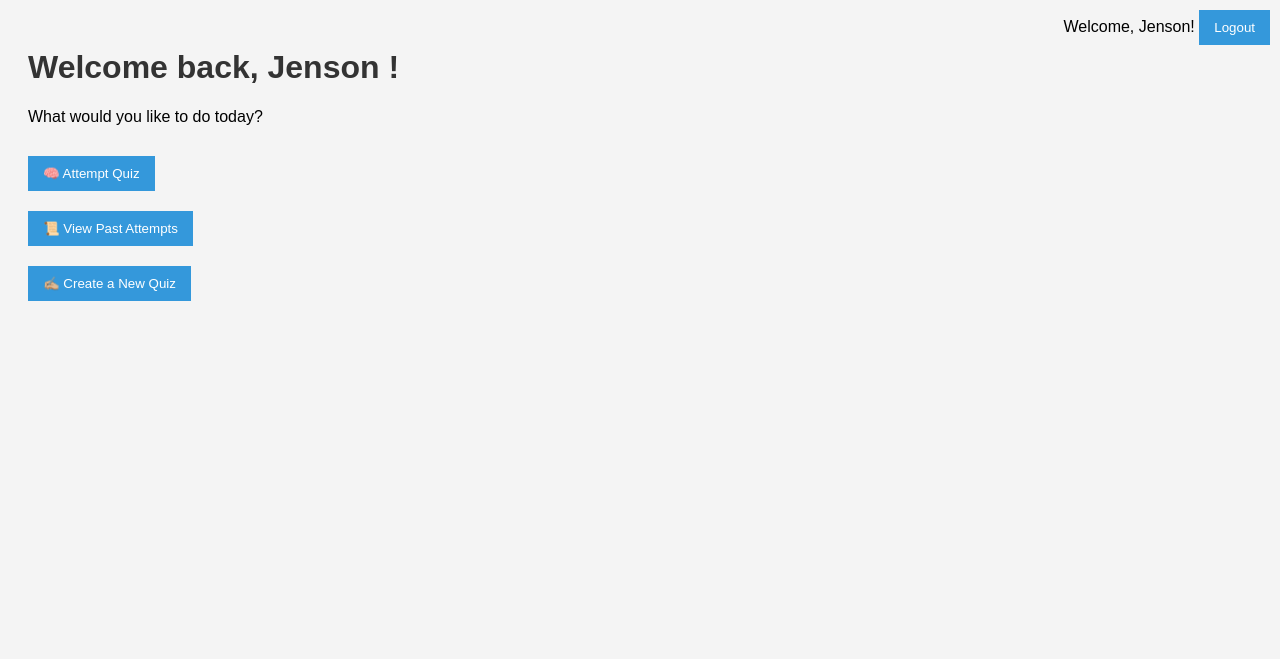
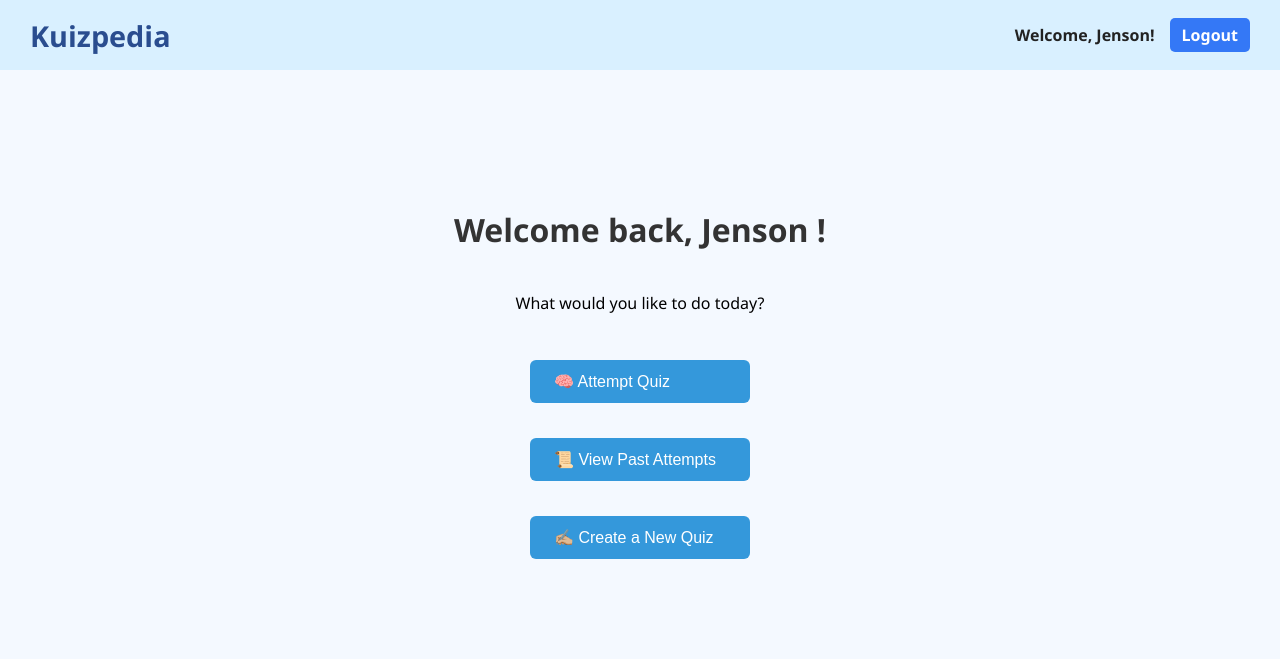
Before and after one commit to Jenson1301/Kuizpedia_4-02, a Flask app: page /dashboard in a window 1280 px wide. Shown: the top 659 px of the page. Run offline with Flask 3, Linux system fonts and the light colour scheme; a user stored in the database is signed in.

Commit message:
design login and dashboard

```diff
--- a/backend/app.py
+++ b/backend/app.py
@@ -74,3 +74,8 @@ import os
 if __name__ == '__main__':
     port = int(os.environ.get('PORT', 5000))
     app.run(debug=True, host='0.0.0.0', port=port)
+
+@app.route('/dashboard')
+def dashboard():
+    username = session.get('username', 'User')  # or however you store the login info
+    return render_template('dashboard.html', username=username)
--- /dev/null
+++ b/backend/static/login.css
@@ -0,0 +1,64 @@
+body {
+    font-family: 'Segoe UI', sans-serif;
+    background-color: #f4f9ff;
+    margin: 0;
+    padding: 0;
+}
+
+.container {
+    background-color: white;
+    width: 350px;
+    margin: 80px auto;
+    padding: 40px;
+    border-radius: 12px;
+    box-shadow: 0 0 15px rgba(0, 0, 0, 0.1);
+    text-align: center;
+}
+
+h1 {
+    margin-bottom: 25px;
+    font-size: 2em;
+    color: #333;
+}
+
+.input-field {
+    display: block;
+    width: 100%;
+    padding: 12px;
+    margin: 10px 0;
+    border-radius: 8px;
+    border: 1px solid #ccc;
+    font-size: 1em;
+}
+
+.btn-login {
+    background-color: #3478f6;
+    color: white;
+    padding: 12px 20px;
+    border: none;
+    border-radius: 8px;
+    cursor: pointer;
+    font-weight: bold;
+    width: 100%;
+    margin-top: 10px;
+}
+
+.btn-login:hover {
+    background-color: #255ec9;
+}
+
+.btn-forgotpassword,
+.btn-signup {
+    background-color: #e0e0e0;
+    border: none;
+    border-radius: 6px;
+    padding: 8px 12px;
+    margin-top: 8px;
+    cursor: pointer;
+    font-weight: bold;
+}
+
+.btn-forgotpassword:hover,
+.btn-signup:hover {
+    background-color: #d0d0d0;
+}
--- a/backend/static/style.css
+++ b/backend/static/style.css
@@ -1,7 +1,9 @@
 body {
     font-family: Arial, sans-serif;
-    background-color: #f4f4f4;
+    background-color: #128e24;
     padding: 20px;
+    margin: 0;
+
 }
 
 h1 {
@@ -34,3 +36,94 @@ button {
 button:hover {
     background-color: #2980b9;
 }
+
+/* Navbar */
+.navbar {
+    position: fixed;
+    top: 0;
+    left: 0;
+    right: 0;
+    height: 70px;
+    background-color: #d9f0ff;
+    display: flex;
+    justify-content: space-between;
+    align-items: center;
+    padding: 0 30px;
+    z-index: 1000;
+}
+
+.navbar-left .logo {
+    font-size: 1.8em;
+    font-weight: bold;
+    color: #2a4d8f;
+}
+
+.navbar-right {
+    display: flex;
+    align-items: center;
+    gap: 15px;
+}
+
+.navbar-right .welcome {
+    font-weight: bold;
+    color: #222;
+}
+
+.navbar-right a,
+.navbar-right .btn-logout {
+    text-decoration: none;
+    padding: 6px 12px;
+    background-color: #3478f6;
+    color: white;
+    border-radius: 5px;
+    font-weight: 600;
+}
+
+.navbar-right a:hover {
+    background-color: #1d60c5;
+}
+
+main {
+    padding-top: 100px; /* Avoids content hidden under fixed navbar */
+}
+
+
+/* dashboard */
+.dashboard-center {
+    display: flex;
+    flex-direction: column;
+    align-items: center;
+    justify-content: center;
+    min-height: 70vh;
+    text-align: center;
+}
+
+.quiz-actions {
+    display: flex;
+    flex-direction: column;
+    align-items: center;
+    gap: 20px;
+    margin-top: 30px;
+}
+
+.quiz-btn {
+    background-color: #3498db;
+    color: white;
+    padding: 12px 24px;
+    font-size: 1em;
+    border: none;
+    border-radius: 6px;
+    cursor: pointer;
+    transition: background-color 0.3s ease;
+    min-width: 220px;
+    text-align: left;
+}
+
+.quiz-btn:hover {
+    background-color: #2874a6;
+}
+
+
+.main-wrapper {
+    padding-top: 100px; /* ✅ Must be greater than navbar height */
+}
--- a/backend/templates/base.html
+++ b/backend/templates/base.html
@@ -5,8 +5,29 @@
         <meta http-equiv="X-UA-Compatible" content="IE=edge"/>
         <meta name="viewport" content="width=device-width, initial-scale=1.0"/>
         <link rel="stylesheet" href="{{url_for('static', filename='style.css')}}"/>
+        <link rel="stylesheet" href="{{ url_for('static', filename='login.css') }}">
         <title>{% block title %}Kuizpedia{% endblock %}</title>
     </head>
+
+  <header>
+    <header class="navbar">
+    <div class="navbar-left">
+        <div class="logo">Kuizpedia</div>
+    </div>
+    <div class="navbar-right">
+        {% if username %}
+            <span class="welcome">Welcome, {{ username }}!</span>
+            <a href="{{ url_for('auth.logout') }}" class="btn-logout">Logout</a>
+        {% elif show_navbar %}
+            <a href="{{ url_for('auth.login_get') }}">login</a>
+            <a href="{{ url_for('auth.signup_get') }}">signup</a>
+        {% endif %}
+    </div>
+  </header>
+
+  <main class="main-wrapper">
+    </main>
+
     <body>
 <div style="position: absolute; top: 10px; right: 10px;">
   {% if username %}
--- a/backend/templates/dashboard.html
+++ b/backend/templates/dashboard.html
@@ -3,25 +3,22 @@
 {% block title %}Dashboard - Kuizpedia{% endblock %}
 
 {% block body %}
+<div class="dashboard-center">
 <h1>Welcome back, {{ username }} !</h1>
 <p>What would you like to do today?</p>
 
-<div style="margin-top: 30px;">
-    <form action="{{ url_for('kuiz.answer') }}" method="GET" style="display:inline;">
-        <button type="submit">🧠 Attempt Quiz</button>
-    </form>
-</div>
+<div class="quiz-actions">
+        <form action="{{ url_for('kuiz.answer') }}" method="GET">
+            <button type="submit" class="quiz-btn">🧠 Attempt Quiz</button>
+        </form>
 
-<div style="margin-top: 20px;">
-    <form action="{{ url_for('kuiz.past_attempts') }}" method="GET" style="display:inline;">
-        <button type="submit">📜 View Past Attempts</button>
-    </form>
-</div>
+        <form action="{{ url_for('kuiz.past_attempts') }}" method="GET">
+            <button type="submit" class="quiz-btn">📜 View Past Attempts</button>
+        </form>
 
-<div style="margin-top: 20px;">
-    <form action="{{ url_for('kuiz.show_categories') }}" method="GET" style="display:inline;">
-        <button type="submit">✍🏼 Create a New Quiz</button>
-    </form>
+        <form action="{{ url_for('kuiz.show_categories') }}" method="GET">
+            <button type="submit" class="quiz-btn">✍🏼 Create a New Quiz</button>
+        </form>
 </div>
 
 {% endblock %}
--- a/backend/templates/login.html
+++ b/backend/templates/login.html
@@ -3,9 +3,10 @@
 {% block title %}Login - Kuizpedia{% endblock %}
 
 {% block body %}
+
 <div class="container">
 
-    <h1>Login</h1>
+    <h1>Welcome to Kuizpedia!</h1>
     <form id="auth-form" action="{{ url_for('auth.login_post') }}" method="post">
         <input type="text" name="username" placeholder="Username" class="input-field" required/>
         <input type="password" name="password" placeholder="Password" class="input-field" required/>
```
